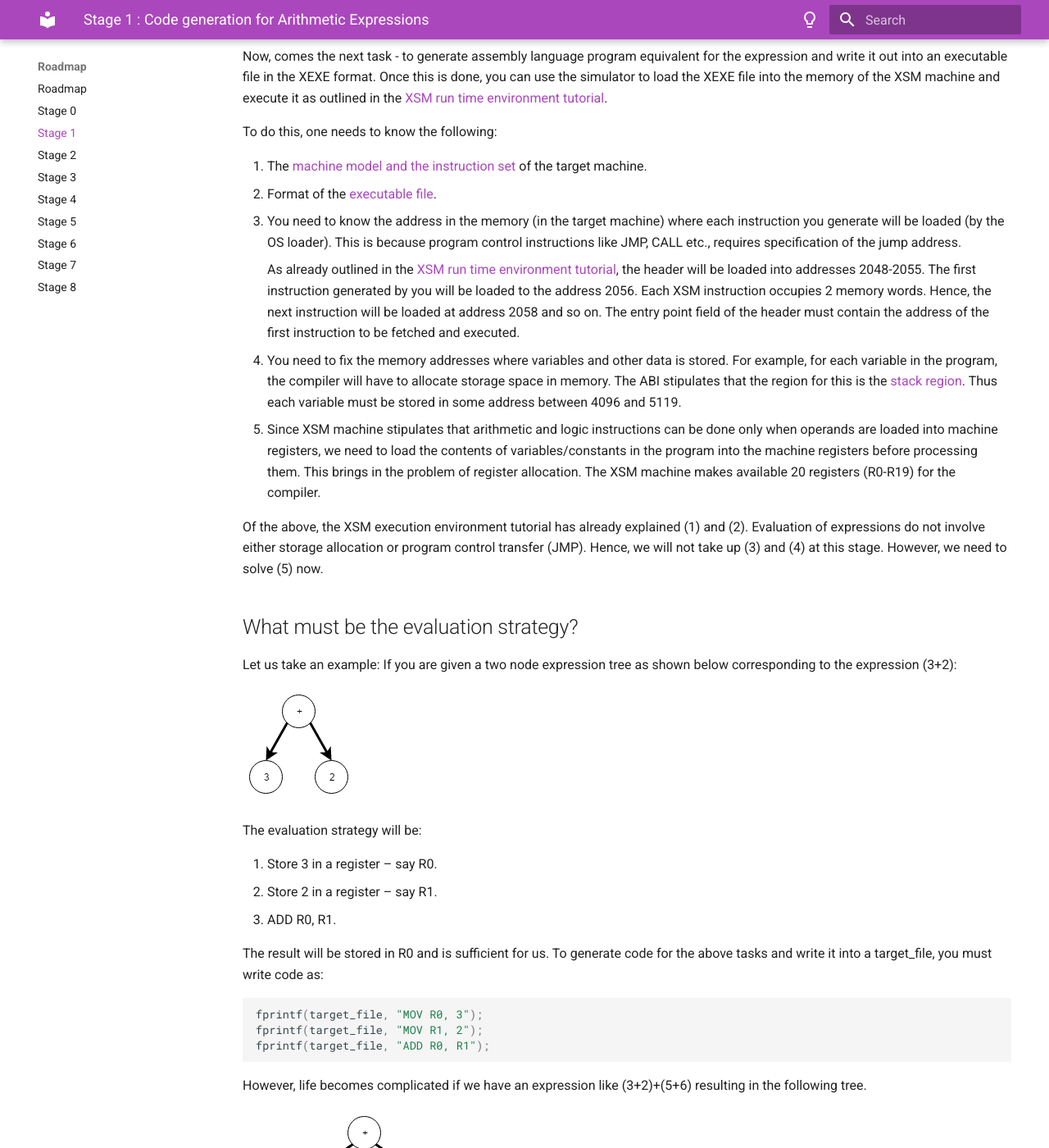
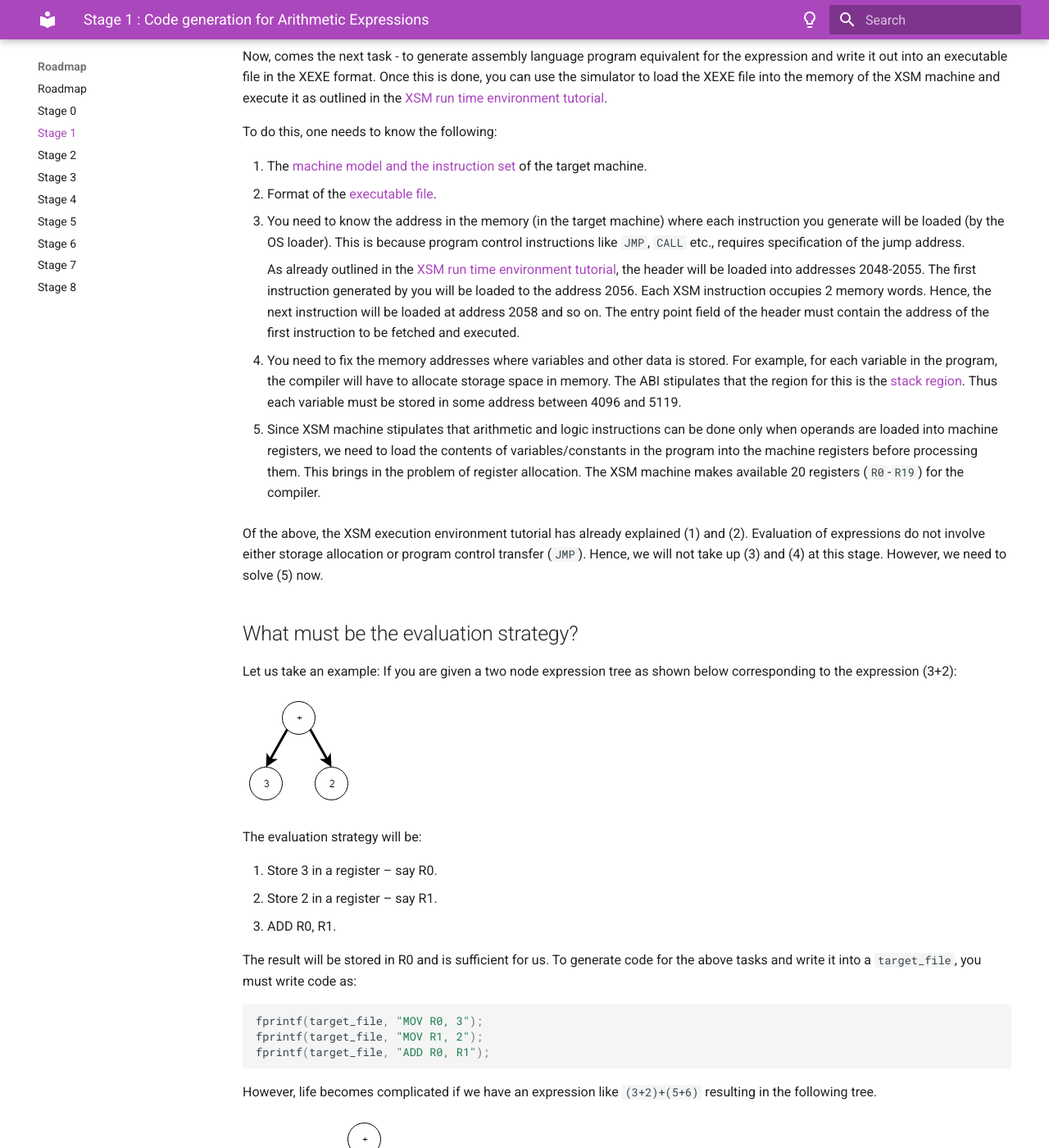
Before and after one commit to silcnitc/expl-docs, an MkDocs documentation site: the page built from docs/roadmap/stage-01.md, in a window 1280 px wide and 1400 px high, scrolled down 1753 px. Shown: the whole window at 82% size. Built offline with MkDocs 1.6.1 and Material for MkDocs 9.7.7, drawn with Linux system fonts in a browser that asks for light colours; some of the changed text lies outside the part shown.

Commit message:
complete

````diff
--- a/docs/roadmap/stage-01.md
+++ b/docs/roadmap/stage-01.md
@@ -32,7 +43,10 @@
 ```
 
 
-Where the [lexeme](../lex.md#navyytext) **NUM** correspond to integers. Assume left [associativity](../yacc.md#associativity) for '+'. Thus, the [tokens](../lex.md#token) relevant are NUM and +. The attribute value associated with a number is the number read. Assume that the input file is passed as argument to the main() function in YACC.
+Where the [lexeme](../lex.md#navyytext) **NUM** correspond to integers. Assume
+left [associativity](../yacc.md#associativity) for `+`, Thus, the [tokens](../lex.md#token)
+relevant are `NUM` and `+`. The attribute value associated with a number is the number read.
+Assume that the input file is passed as argument to the `main()` function in YACC.
 
 The lexer must pack the attribute into a tree node of the following structure:
 
@@ -65,20 +79,38 @@
     !!! note
         You would have already completed this task if you have done the [Using Yacc With Lex tutorial](../ywl.md)
 
-Now, comes the next task - to generate assembly language program equivalent for the expression and write it out into an executable file in the XEXE format. Once this is done, you can use the simulator to load the XEXE file into the memory of the XSM machine and execute it as outlined in the [XSM run time environment tutorial](../xsm-environment-tut.md).
+Now, comes the next task - to generate assembly language program equivalent for the expression
+and write it out into an executable file in the XEXE format. Once this is done, you can use the
+simulator to load the XEXE file into the memory of the XSM machine and execute it as
+outlined in the [XSM run time environment tutorial](../xsm-environment-tut.md).
 
 To do this, one needs to know the following:
 
 1. The [machine model and the instruction set](../abi.md#nav-XSM-instruction-set) of the target machine.
 2. Format of the [executable file](../abi.md#nav-XEXE-executable-file-format).
-3. You need to know the address in the memory (in the target machine) where each instruction you generate will be loaded (by the OS loader). This is because program control instructions like JMP, CALL etc., requires specification of the jump address.
+3. You need to know the address in the memory (in the target machine) where each instruction you
+    generate will be loaded (by the OS loader). This is because program control instructions like
+    `JMP`, `CALL` etc., requires specification of the jump address.
 
-    As already outlined in the [XSM run time environment tutorial](../xsm-environment-tut.md), the header will be loaded into addresses 2048-2055. The first instruction generated by you will be loaded to the address 2056. Each XSM instruction occupies 2 memory words. Hence, the next instruction will be loaded at address 2058 and so on. The entry point field of the header must contain the address of the first instruction to be fetched and executed.
+    As already outlined in the [XSM run time environment tutorial](../xsm-environment-tut.md),
+    the header will be loaded into addresses 2048-2055. The first instruction generated by you will
+    be loaded to the address 2056. Each XSM instruction occupies 2 memory words. Hence,
+    the next instruction will be loaded at address 2058 and so on. The entry point field
+    of the header must contain the address of the first instruction to be fetched and executed.
 
-4. You need to fix the memory addresses where variables and other data is stored. For example, for each variable in the program, the compiler will have to allocate storage space in memory. The ABI stipulates that the region for this is the [stack region](../abi.md#nav-virtual-address-space-model). Thus each variable must be stored in some address between 4096 and 5119.
-5. Since XSM machine stipulates that arithmetic and logic instructions can be done only when operands are loaded into machine registers, we need to load the contents of variables/constants in the program into the machine registers before processing them. This brings in the problem of register allocation. The XSM machine makes available 20 registers (R0-R19) for the compiler.
+4. You need to fix the memory addresses where variables and other data is stored. For example, for
+    each variable in the program, the compiler will have to allocate storage space in memory. The ABI
+    stipulates that the region for this is the [stack region](../abi.md#nav-virtual-address-space-model).
+    Thus each variable must be stored in some address between 4096 and 5119.
 
-Of the above, the XSM execution environment tutorial has already explained (1) and (2). Evaluation of expressions do not involve either storage allocation or program control transfer (JMP). Hence, we will not take up (3) and (4) at this stage. However, we need to solve (5) now.
+5. Since XSM machine stipulates that arithmetic and logic instructions can be done only when operands
+    are loaded into machine registers, we need to load the contents of variables/constants in the
+    program into the machine registers before processing them. This brings in the problem of
+    register allocation. The XSM machine makes available 20 registers (`R0`-`R19`) for the compiler.
+
+Of the above, the XSM execution environment tutorial has already explained (1) and (2).
+Evaluation of expressions do not involve either storage allocation or program control
+transfer (`JMP`). Hence, we will not take up (3) and (4) at this stage. However, we need to solve (5) now.
 
 ## What must be the evaluation strategy?
 
@@ -93,7 +125,8 @@
 2. Store 2 in a register – say R1.
 3. ADD R0, R1.
 
-The result will be stored in R0 and is sufficient for us. To generate code for the above tasks and write it into a target\_file, you must write code as:
+The result will be stored in R0 and is sufficient for us. To generate code for the above tasks
+and write it into a `target_file`, you must write code as:
 
 ```c
 fprintf(target_file, "MOV R0, 3");
@@ -101,18 +134,19 @@
 fprintf(target_file, "ADD R0, R1");
 ```
 
-However, life becomes complicated if we have an expression like (3+2)+(5+6) resulting in the following tree.
+However, life becomes complicated if we have an expression like `(3+2)+(5+6)` resulting in the following tree.
 
 ![](../img/tree2.png)
 
 Of course, we can “hand craft” this case also. But the strategy will not generalize.
 The basic issue is that your compiler does not know the input expression before-hand.
-Technically speaking, the issue is that the “expression is not available at **compile time**, but only known at **run time**”.
-Your code generation module must be more _"intelligent"_ to handle _arbitrary expressions_.
+Technically speaking, the issue is that the “expression is not available at **compile time**,
+but only known at **run time**”. Your code generation module must be more _"intelligent"_
+to handle _arbitrary expressions_.
 
 The root of the problem with the above code is that R0 and R1 were picked by you and not by your compiler.
-Thus, we must have a **register assignment policy** (basically a function) that returns a free register whenever we require one.
-That is, you must design the following functions:
+Thus, we must have a **register assignment policy** (basically a function) that returns a free
+register whenever we require one. That is, you must design the following functions:
 
 ```c
 int getReg() // Allocate a free register
@@ -145,8 +179,11 @@
 
 The following summarizes the register allocation strategy:
 
-1. Whenever a register is needed, allocate the lowest numbered register that is free. (Thus, give R0 if possible, otherwise R1 etc.)
-2. Whenever we free a register, always release the highest used register that was allocated previously. (Thus, if R0, R1 and R2 were allocated, freeReg() must release R2).
+1. Whenever a register is needed, allocate the lowest numbered register that is free.
+    (Thus, give R0 if possible, otherwise R1 etc.)
+
+2. Whenever we free a register, always release the highest used register that was
+    allocated previously. (Thus, if R0, R1 and R2 were allocated, `freeReg()` must release R2).
 
 Finally, we must design a code generation module. The strategy here is to start with an expression tree and do the following:
 
@@ -161,8 +198,10 @@
 
     d. Release the higher numbered register and return.
 
-In the above box, as step 2.a and 2.b requires finding the index of the register which stores the result of expression evaluation.
-The simplest strategy is to **design a `codeGen()` function that can take as input an expression tree and generates code for the expression, returning the index of the register storing the result**:
+In the above box, as step 2.a and 2.b requires finding the index of the register which stores
+the result of expression evaluation.
+The simplest strategy is to **design a `codeGen()` function that can take as input an expression
+tree and generates code for the expression, returning the index of the register storing the result**:
 
 ```c
 #define reg_index int;
@@ -173,12 +212,16 @@
 }
 ```
 
-The codeGen() function takes as input a pointer to the root of an expression tree and generates code for the subtree rooted at that node. After generating code, the function must return the index of the register storing the result. See this [link](../codegen.md) for furthur details.
+The codeGen() function takes as input a pointer to the root of an expression tree and generates
+code for the subtree rooted at that node. After generating code, the function must return the
+index of the register storing the result. See this [link](../codegen.md) for furthur details.
 
 !!! question "Task 2"
     Complete the simple compiler for expression evaluation and generate the executable file.
-    The result of expression evaluation may be stored in the first location of the stack region – memory address 4096.
-    This value may be printed out using the write system call. Note that the XEXE executable format must be adhered so that the XSM simulator can load and execute the file.
+    The result of expression evaluation may be stored in the first location of the
+    stack region – memory address 4096. This value may be printed out using the write system call.
+    Note that the XEXE executable format must be adhered so that the XSM simulator
+    can load and execute the file.
 
 !!! note
     To run the simulator, you must prepare the library.lib together with the XEXE executable file.
````
Also changed, not shown: other parts of docs/roadmap/stage-01.md (+17 -6 lines), docs/roadmap/index.md (+4 -1 lines), docs/roadmap/stage-00.md (+6 -3 lines), docs/roadmap/stage-02.md (+95 -25 lines).
